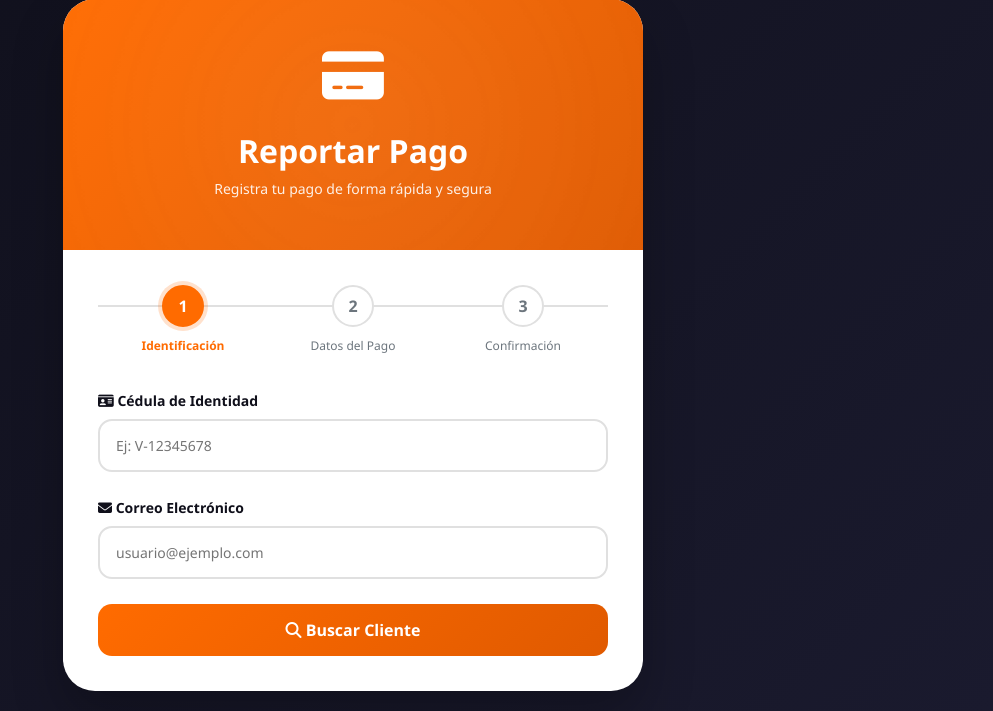
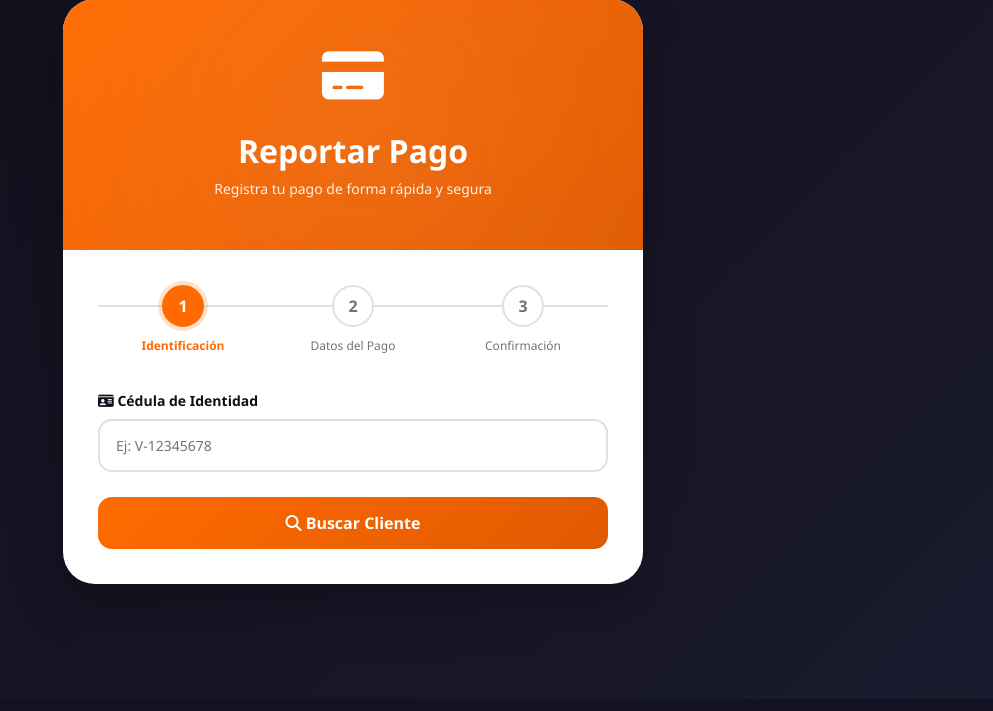
Before and after one commit to andy12seijas/Aplicacion-Web-VTC, a Django app: page /reportar/ in a window 1280 px wide. Shown: the part 101-812 px from the top of the page, without its empty margins (287-1280 px from the left). Run offline with Django 4.2, Linux system fonts and the light colour scheme; data comes from the database, SQL or seed files in the repository; both versions use the stored data as it was after the commit; some libraries are stand-ins or nearby versions.

Commit message:
reporte pago y soporte

```diff
--- a/myapp/templates/pagos/reportar_pago.html
+++ b/myapp/templates/pagos/reportar_pago.html
@@ -519,13 +519,7 @@
                                            placeholder="Ej: V-12345678" required>
                                 </div>
 
-                                <div class="form-group-modern">
-                                    <label class="form-label-modern">
-                                        <i class="fas fa-envelope"></i> Correo Electrónico
-                                    </label>
-                                    <input type="email" name="correo" class="form-control-modern" id="inputCorreo"
-                                           placeholder="usuario@ejemplo.com" required>
-                                </div>
+
 
                                 <button type="submit" class="btn-primary-modern" id="btnBuscarCliente">
                                     <i class="fas fa-search"></i> Buscar Cliente
@@ -821,7 +815,7 @@
             e.preventDefault();
 
             const cedula = document.getElementById('inputCedula').value;
-            const correo = document.getElementById('inputCorreo').value;
+
 
             const btn = document.getElementById('btnBuscarCliente');
             const originalText = btn.innerHTML;
@@ -835,7 +829,7 @@
                         'Content-Type': 'application/json',
                         'X-CSRFToken': document.querySelector('[name="csrfmiddlewaretoken"]').value
                     },
-                    body: JSON.stringify({ cedula, correo })
+                    body: JSON.stringify({ cedula })
                 });
 
                 const data = await response.json();
@@ -849,7 +843,7 @@
                     document.getElementById('step2Content').style.display = 'block';
                 } else {
                     document.getElementById('regCedula').value = cedula;
-                    document.getElementById('regCorreo').value = correo;
+
                     const modal = new bootstrap.Modal(document.getElementById('modalRegistroCliente'));
                     modal.show();
                 }
--- a/myapp/views_reportarpago.py
+++ b/myapp/views_reportarpago.py
@@ -45,12 +45,12 @@ def buscar_cliente(request):
     try:
         data = json.loads(request.body)
         cedula = data.get('cedula')
-        correo = data.get('correo')
+
 
         # Buscar en ContratoCliente (clientes internos)
         contrato = ContratoCliente.objects.filter(
             cliente_potencial__cedula=cedula,
-            correo_electronico=correo
+
         ).select_related('cliente_potencial').first()
 
         if contrato:
@@ -71,7 +71,7 @@ def buscar_cliente(request):
         # Buscar en ClienteExterno
         cliente_externo = ClienteExterno.objects.filter(
             cedula=cedula,
-            correo=correo
+
         ).first()
 
         if cliente_externo:
--- a/myapp/views_soportecliente.py
+++ b/myapp/views_soportecliente.py
@@ -20,12 +20,12 @@ def buscar_cliente_soporte(request):
     try:
         data = json.loads(request.body)
         cedula = data.get('cedula')
-        correo = data.get('correo')
+
 
         # Buscar en ContratoCliente (clientes internos)
         contrato = ContratoCliente.objects.filter(
             cliente_potencial__cedula=cedula,
-            correo_electronico=correo
+
         ).select_related('cliente_potencial').first()
 
         if contrato:
@@ -46,7 +46,6 @@ def buscar_cliente_soporte(request):
         # Buscar en ClienteExterno
         cliente_externo = ClienteExterno.objects.filter(
             cedula=cedula,
-            correo=correo
         ).first()
 
         if cliente_externo:
```
Also changed, not shown: myapp/templates/pagos/reportar_soporte.html (+4 -10 lines), db.sqlite3, pagos/comprobantes_pagos/2026/05/ssssad.jpeg (added), pagos/soportes_clientes/2026/05/logo_de_sc_medial.png (added).
